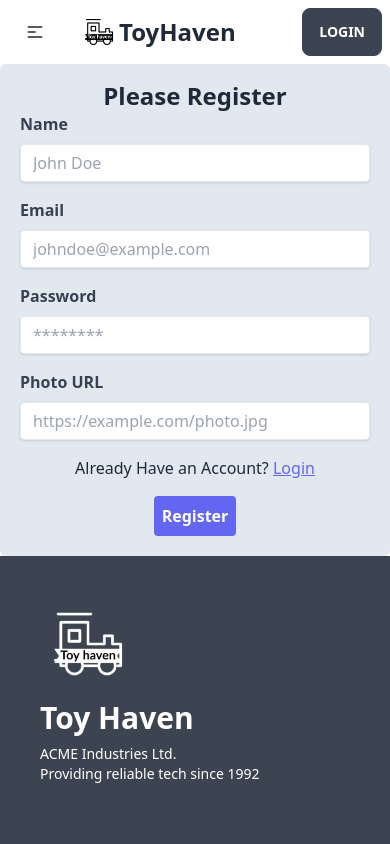
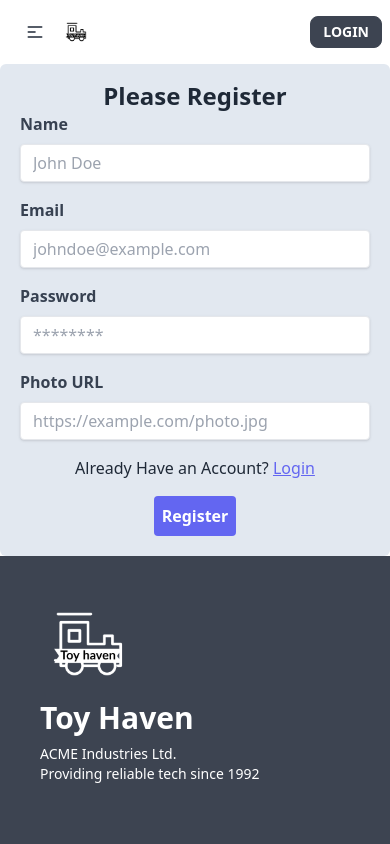
Before and after one commit to maufdev09/toy-haven-client, a React (Vite) app: page /registration in a window 390 px wide. Shown: the top 844 px of the page. Built offline with nearby package versions, Linux system fonts and the light colour scheme; no server answers.

Commit message:
home page responsive

```diff
--- a/src/pages/Home/Hero.jsx
+++ b/src/pages/Home/Hero.jsx
@@ -12,7 +12,7 @@ const Hero = () => {
       <div className="hero-content text-center text-neutral-content">
         <div className="max-w-md">
           <h1 className="mb-5 text-5xl font-bold">Toy Haven</h1>
-          <p className="mb-5">
+          <p className="mb-5 max-sm:text-lg">
             Provident cupiditate voluptatem et in. Quaerat fugiat ut assumenda
             excepturi exercitationem quasi. In deleniti eaque aut repudiandae et
             a id nisi.
--- a/src/pages/Home/ShopByCatagory.jsx
+++ b/src/pages/Home/ShopByCatagory.jsx
@@ -48,9 +48,8 @@ const ShopByCategory = () => {
             placeholder="Select Category"
           />
         </div>
-        <button className="btn btn-primary">View Products</button>
       </div>
-      <div className="grid grid-cols-2 sm:grid-cols-3 md:grid-cols-3 lg:grid-cols-3 gap-4  ">
+      <div className="grid grid-cols-1 sm:grid-cols-3 md:grid-cols-3 lg:grid-cols-3 gap-4  ">
         {cars.map((car) => (
           <CarsCart key={car._id} car={car}></CarsCart>
         ))}
--- a/src/pages/Shared/Navbar/Navbar.jsx
+++ b/src/pages/Shared/Navbar/Navbar.jsx
@@ -53,10 +53,14 @@ const Navbar = () => {
             </li>
           </ul>
         </div>
-        <a href="/" className="btn btn-ghost normal-case  text-2xl font-bold">
+        <a href="/" className=" flex  items-center  normal-case   ">
           {" "}
-          <img className="w-10" src="Toy haven-logos_black.png" alt="" />{" "}
-          ToyHaven
+          <img
+            className="md:w-10 max-sm:w-7"
+            src="Toy haven-logos_black.png"
+            alt=""
+          />{" "}
+          <p className=" max-sm:hidden text-2xl font-bold    ">ToyHaven</p>
         </a>
       </div>
       <div className="navbar-center hidden lg:flex">
@@ -87,17 +91,17 @@ const Navbar = () => {
             {user.photoURL ? (
               <img src={user.photoURL} className="rounded-full" />
             ) : (
-              <FaUserCircle className="text-4xl mx-3" />
+              <FaUserCircle className="text-4xl max-sm:text-2xl mx-3" />
             )}
           </div>
         )}
 
         {user ? (
-          <button className="btn" onClick={handleLogOut}>
+          <button className="btn max-sm:btn-sm" onClick={handleLogOut}>
             Logout
           </button>
         ) : (
-          <Link className="btn" to="/login">
+          <Link className="btn max-sm:btn-sm " to="/login">
             Login
           </Link>
         )}
```
